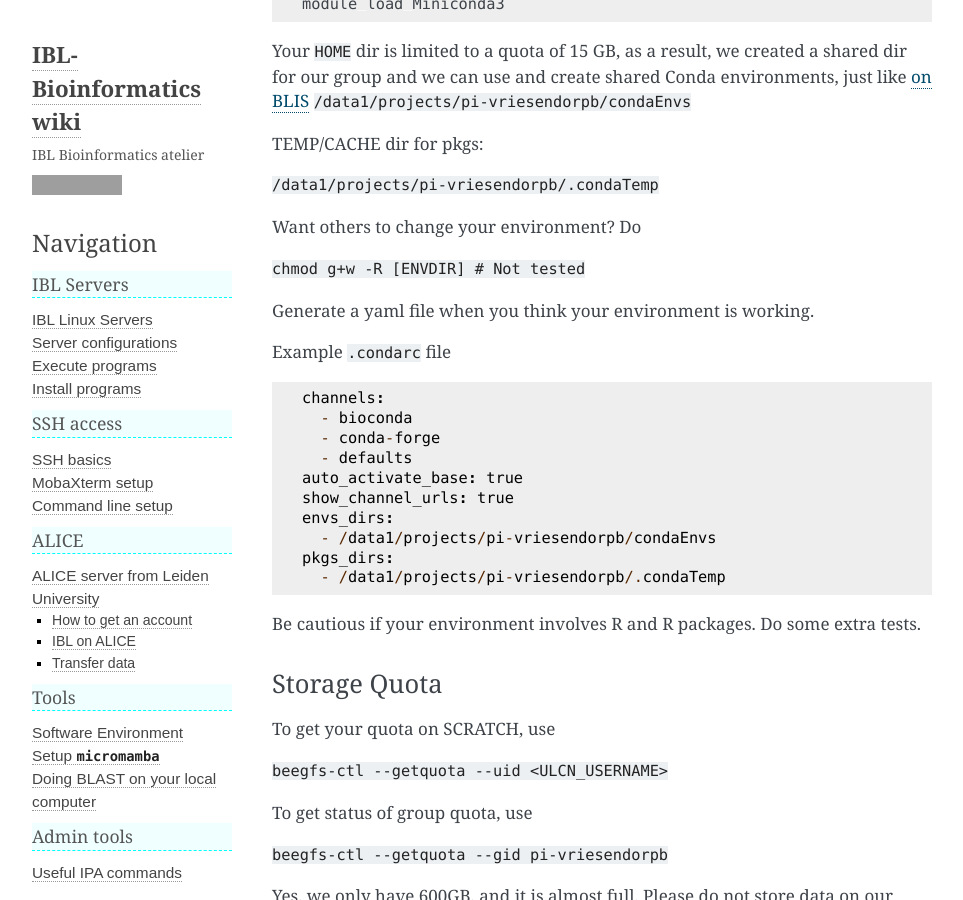
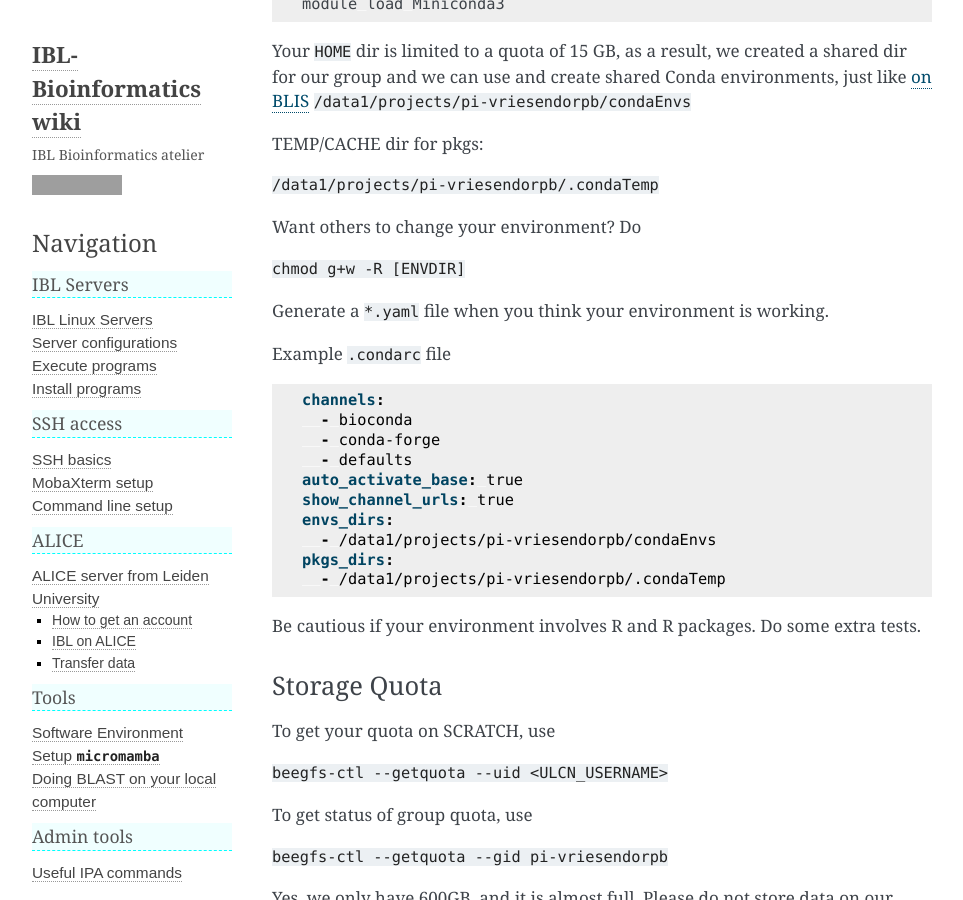
Before and after one commit to IBL-bioinfo/IBL-bioinformatics-wiki, a Sphinx documentation site: the page built from docs/source/alice/alice_ibl.md, in a window 1280 px wide and 900 px high, scrolled down 1132 px, cut to the strip 0-900 px from the top of the window. Shown: the whole strip, without its empty margins (148-1111 px from the left). Built offline with Sphinx 7.4.7, drawn with Linux system fonts in a browser that asks for light colours; grey boxes are pictures that could not be loaded.

````diff
--- a/docs/source/alice/alice_ibl.md
+++ b/docs/source/alice/alice_ibl.md
@@ -51,13 +51,13 @@ TEMP/CACHE dir for pkgs:
 
 Want others to change your environment? Do
 
-`chmod g+w -R [ENVDIR] # Not tested`
+`chmod g+w -R [ENVDIR]`
 
-Generate a yaml file when you think your environment is working.
+Generate a `*.yaml` file when you think your environment is working.
 
 Example `.condarc` file
 
-```
+```YAML
 channels:
   - bioconda
   - conda-forge
````
Also changed, not shown: docs/source/IBL_servers/Execute programs.md (+30 -5 lines).
